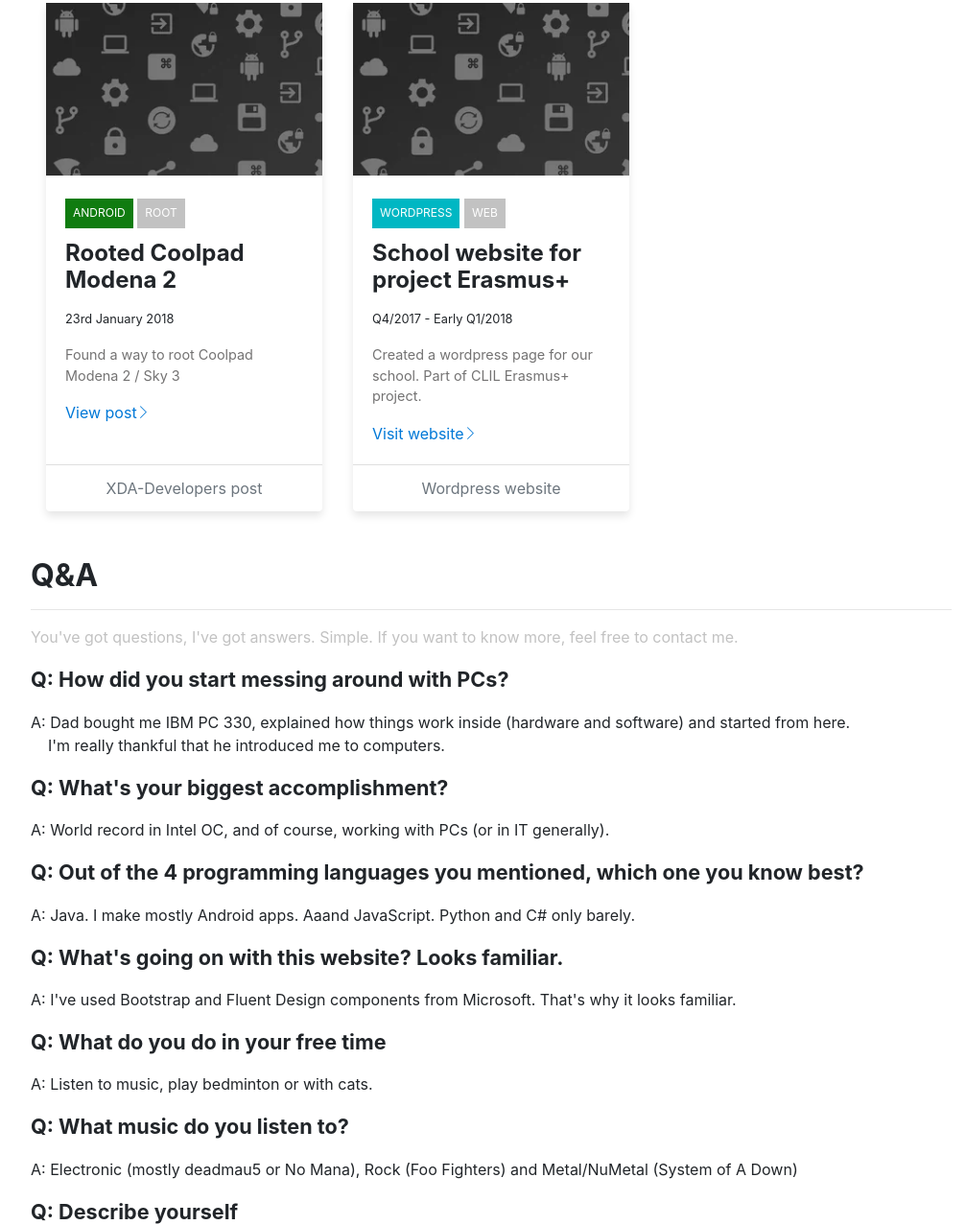
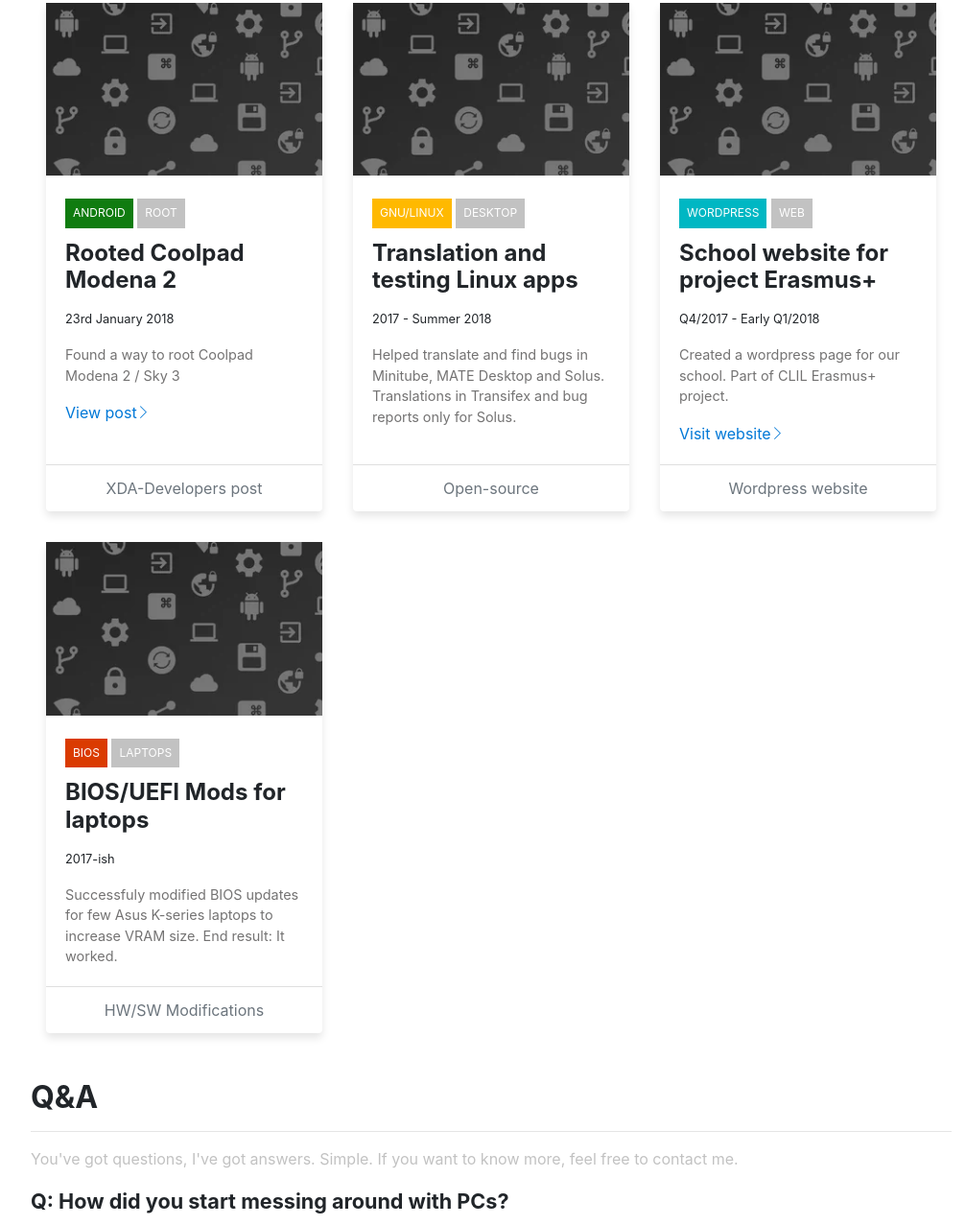
Before and after one commit to ttomovcik/ttomovcik.github.io, a plain HTML site: page index.html in a window 1280 px wide. Shown: the part 2327-3604 px from the top of the page at 96% size, without its empty margins (128-1135 px from the left). Drawn offline with Linux system fonts and the light colour scheme.

Commit message:
Added more projects
I should make a expandable list with projects.

```diff
--- a/index.html
+++ b/index.html
@@ -76,7 +76,8 @@
             <p class="text-monospace text-center sh3">I like to keep things simple.</p>
             <p class="text-center">
                 I hope that you'll enjoy reading this page as much as I enjoy writing it.<br>
-                I believe that when it comes to introducing yourself, you shouldn't look angry or something like that, but the opposite<br>
+                I believe that when it comes to introducing yourself, you shouldn't look angry or something like that,
+                but the opposite<br>
                 - be happy and kind to others.
             </p>
         </p>
@@ -321,6 +322,25 @@
                     <img src="./img/card-headers/generic.webp" class="card-img-top" alt="More projects">
                 </div>
                 <div class="card-body">
+                    <span class="badge badge-warning p-2 my-1">GNU/LINUX</span>
+                    <span class="badge badge-secondary p-2 my-1 text-white">DESKTOP</span>
+                    <div class="spacer-vert-8px"></div>
+                    <h4 class="card-title font-weight-bold">Translation and testing Linux apps</h4>
+                    <p class="mt-1"><small>2017 - Summer 2018</small></p>
+                    <p class="card-text">Helped translate and find bugs in Minitube, MATE Desktop and Solus.
+                        Translations in Transifex and bug reports only for Solus.</p>
+                </div>
+                <div class="card-footer bg-transparent d-flex justify-content-around">
+                    <span class="text-muted">
+                        Open-source
+                    </span>
+                </div>
+            </div>
+            <div class="card rounded">
+                <div class="view">
+                    <img src="./img/card-headers/generic.webp" class="card-img-top" alt="More projects">
+                </div>
+                <div class="card-body">
                     <span class="badge badge-info p-2 my-1">WORDPRESS</span>
                     <span class="badge badge-secondary p-2 my-1 text-white">WEB</span>
                     <div class="spacer-vert-8px"></div>
@@ -334,6 +354,27 @@
                 <div class="card-footer bg-transparent d-flex justify-content-around">
                     <span class="text-muted">
                         Wordpress website
+                    </span>
+                </div>
+            </div>
+            <div class="card rounded">
+                    <div class="view">
+                        <img src="./img/card-headers/generic.webp" class="card-img-top" alt="More projects">
+                    </div>
+                    <div class="card-body">
+                        <span class="badge badge-danger p-2 my-1">BIOS</span>
+                        <span class="badge badge-secondary p-2 my-1 text-white">LAPTOPS</span>
+                        <div class="spacer-vert-8px"></div>
+                        <h4 class="card-title font-weight-bold">BIOS/UEFI Mods for laptops</h4>
+                        <p class="mt-1"><small>2017-ish</small></p>
+                        <p class="card-text">
+                            Successfuly modified BIOS updates for few Asus K-series laptops to
+                            increase VRAM size. End result: It worked.
+                        </p>
+                    </div>
+                    <div class="card-footer bg-transparent d-flex justify-content-around">
+                        <span class="text-muted">
+                            HW/SW Modifications
                         </span>
                     </div>
                 </div>
@@ -524,6 +565,7 @@
     </script>
     <script defer>
         window.dataLayer = window.dataLayer || [];
+
         function gtag() {
             dataLayer.push(arguments);
         }
```
Lines whose indentation alone changed are shown as unchanged.
